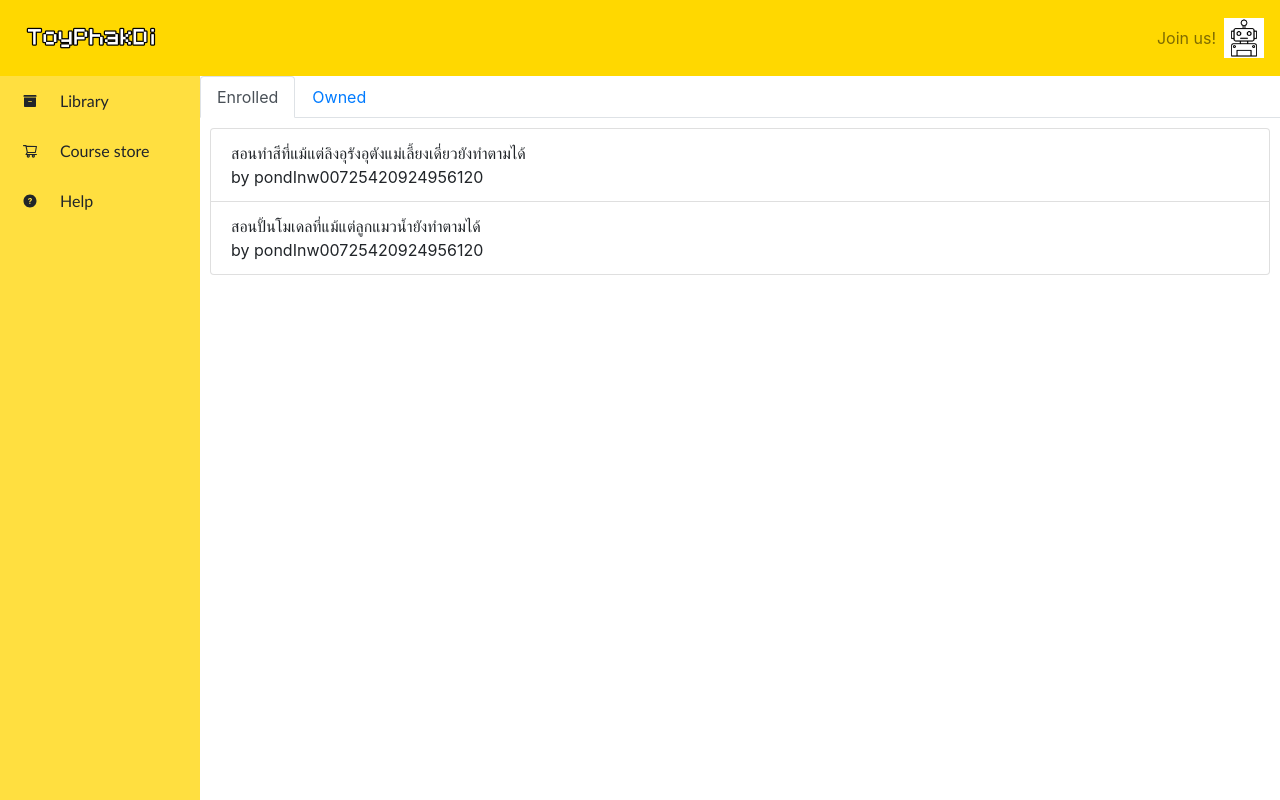
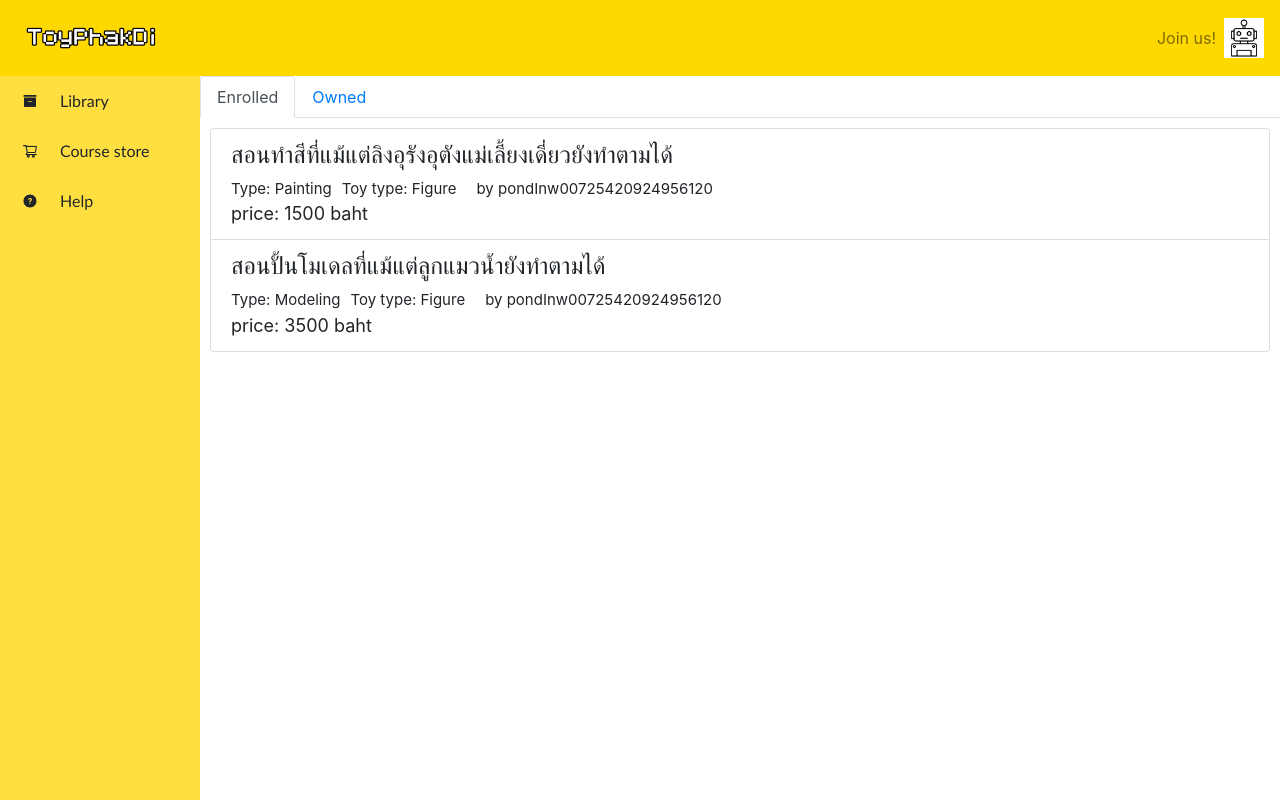
Before and after one commit to ThanakornK/Devcamp8, a React (Create React App) app: page /library in a window 1280 px wide. Shown: the top 800 px of the page. Built offline with nearby package versions, Linux system fonts and the light colour scheme.

Commit message:
backup detail of Course

```diff
--- a/src/pages/Enrolled.js
+++ b/src/pages/Enrolled.js
@@ -1,5 +1,5 @@
 import React from 'react';
-import { ListGroup, ListGroupItem } from 'react-bootstrap';
+import { ListGroup, ListGroupItem, Container } from 'react-bootstrap';
 import { EnrollData } from './../component/EnrollData';
 import './../styles/CourseList.css';
 
@@ -9,9 +9,14 @@ function Enrolled() {
             <ListGroup className="CourseList">
                 {EnrollData.map((val, key) => {
                     return (
-                        <ListGroupItem className="list" onClick={() => {window.location.pathname = val.title}}>
-                            <div>{val.title}</div>
-                            <div>by {val.owner}</div>
+                        <ListGroupItem className="list" onClick={() => { window.location.pathname = val.title }}>
+                            <div><h4>{val.title}</h4></div>
+                            <Container className="DetailCourse" fluid="true">
+                                <div style={{ paddingRight: "10px" }}>Type: {val.type} </div>
+                                <div style={{ paddingRight: "20px" }}>Toy type: {val.toytype}</div>
+                                <div style={{ paddingRight: "5px" }}>by {val.owner}</div>
+                            </Container>
+                            <div style={{ fontSize: "18px" }}>price: {val.cost} baht</div>
                         </ListGroupItem>
                     )
                 })}
--- a/src/styles/CourseList.css
+++ b/src/styles/CourseList.css
@@ -2,3 +2,9 @@
     cursor: pointer;
     background-color: orange;
 }
+
+.DetailCourse {
+    display: flex;
+    flex-direction: row;
+    font-size: 15px;
+}
```
Also changed, not shown: 1 other file (tests, documents, lock files or other folders).
